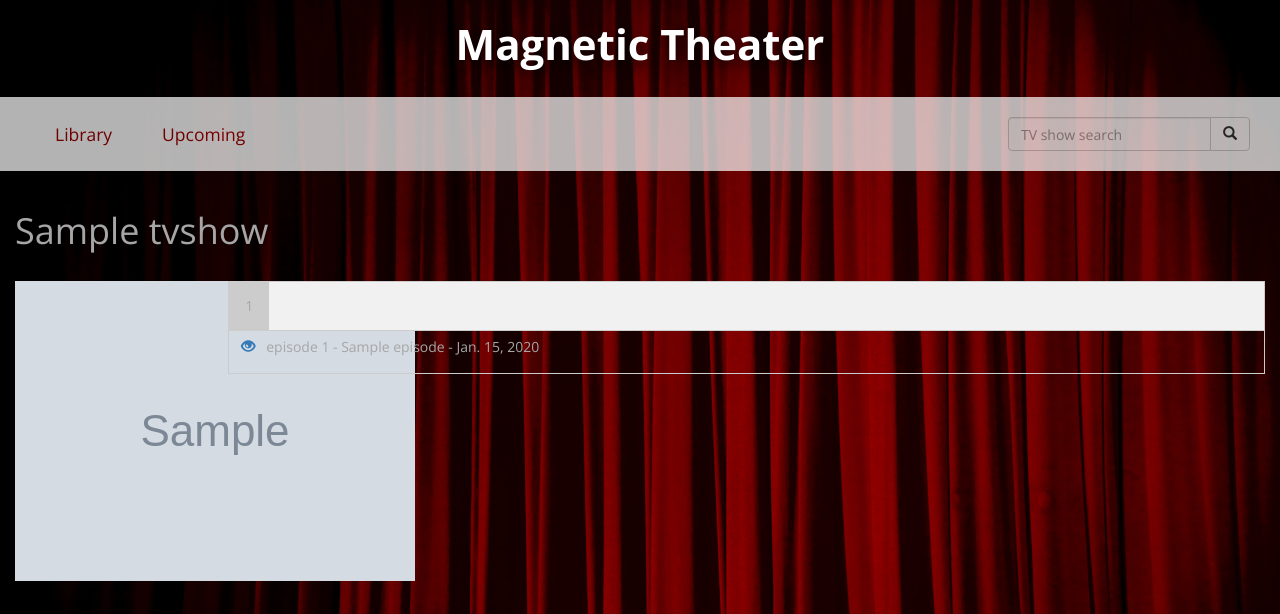
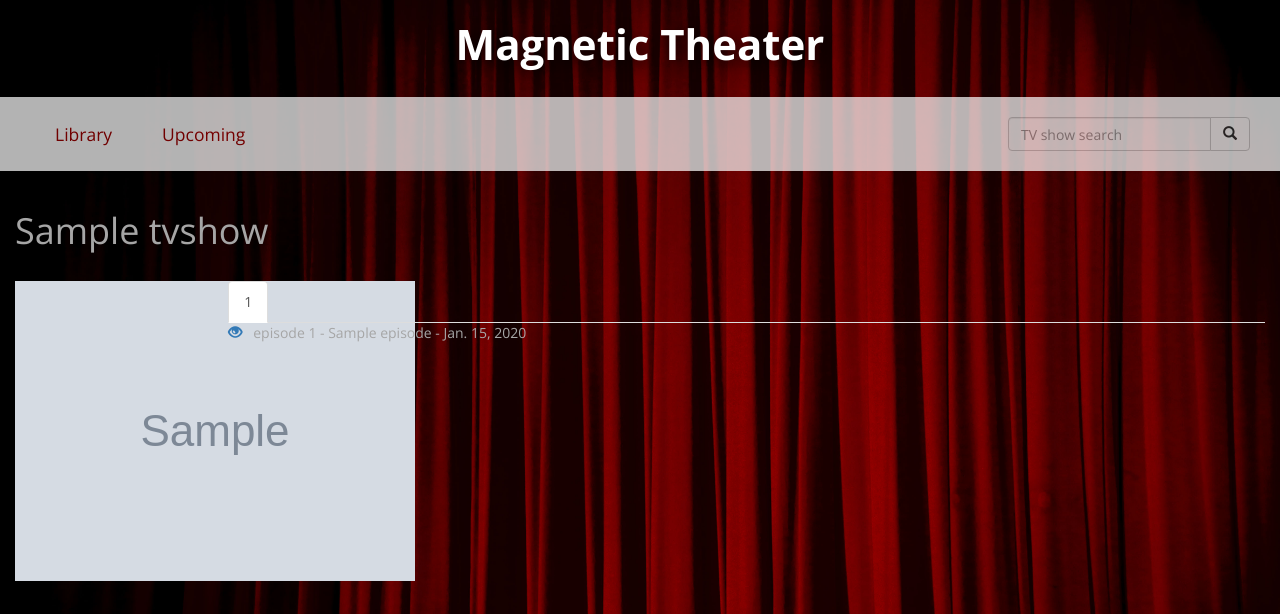
Before and after one commit to thomleonard/Video_Library, a Django app: a page that uses Series/templates/Series/base.html in a window 1280 px wide. Shown: the top 614 px of the page. Run offline with Django 3.2, Linux system fonts and the light colour scheme; tables that the repository leaves empty hold one stand-in row (values such as "Sample post"); grey boxes marked "Sample" are stand-in pictures; some libraries are stand-ins or nearby versions.

Commit message:
use the bootstrap tabs instead of my custom made ones

```diff
--- a/Series/static/Series/style.css
+++ b/Series/static/Series/style.css
@@ -107,39 +107,3 @@ IMG.HoverBorder:hover {
 /* -------------------------------------------- */
 /* Tabs */
 /* -------------------------------------------- */
-
-/* Style the tab */
-div.tab {
-    overflow: hidden;
-    border: 1px solid #ccc;
-    background-color: #f1f1f1;
-}
-
-/* Style the buttons inside the tab */
-div.tab button {
-    background-color: inherit;
-    float: left;
-    border: none;
-    outline: none;
-    cursor: pointer;
-    padding: 14px 16px;
-    transition: 0.3s;
-}
-
-/* Change background color of buttons on hover */
-div.tab button:hover {
-    background-color: #ddd;
-}
-
-/* Create an active/current tablink class */
-div.tab button.active {
-    background-color: #ccc;
-}
-
-/* Style the tab content */
-.tabcontent {
-    display: none;
-    padding: 6px 12px;
-    border: 1px solid #ccc;
-    border-top: none;
-}
--- a/Series/static/Series/tab.js
+++ /dev/null
@@ -1,20 +0,0 @@
-function openTab(evt, tabName) {
-    // Declare all variables
-    var i, tabcontent, tablinks;
-
-    // Get all elements with class="tabcontent" and hide them
-    tabcontent = document.getElementsByClassName("tabcontent");
-    for (i = 0; i < tabcontent.length; i++) {
-        tabcontent[i].style.display = "none";
-    }
-
-    // Get all elements with class="tablinks" and remove the class "active"
-    tablinks = document.getElementsByClassName("tablinks");
-    for (i = 0; i < tablinks.length; i++) {
-        tablinks[i].className = tablinks[i].className.replace(" active", "");
-    }
-
-    // Show the current tab, and add an "active" class to the button that opened the tab
-    document.getElementById(tabName).style.display = "block";
-    evt.currentTarget.className += " active";
-}
--- a/Series/templates/Series/base.html
+++ b/Series/templates/Series/base.html
@@ -7,6 +7,9 @@
 
         <!-- Bootstrap Core CSS -->
         <link href="{% static 'bootstrap/css/bootstrap.min.css' %}" rel="stylesheet">
+
+        <!-- Load the javascript for tabs -->
+        <script src="https://ajax.googleapis.com/ajax/libs/jquery/3.2.0/jquery.min.js"></script>
 
         <!-- Bootstrap JavaScript -->
         <script type="text/javascript" src="{% static 'bootstrap/js/bootstrap.min.js' %}"></script>
--- a/Series/templates/Series/tvshow_page.html
+++ b/Series/templates/Series/tvshow_page.html
@@ -4,9 +4,6 @@
 
     {% load static %}
     {% load Series_extras %}
-
-    <!-- Load the javascript for tabs -->
-    <script type="text/javascript" src="{% static 'Series/tab.js' %}"></script>
 
     <div class="container-fluid">
         <!-- TV show details -->
@@ -26,18 +23,18 @@
                 <div class="col-xs-12 col-sm-9 col-md-9 col-lg-10">
 
                     <!-- TV Seasons tabs -->
-                    <div class="tab">
-                        <!-- loop on seasons -->
+                    <ul class="nav nav-tabs">
                         {% for season in tvshow.seasons.all %}
-                            <button class="tablinks" onclick="{{ 'openTab(event, '|addstr:season.number|addstr:')' }}" id="{{ 'button '|addstr:season.number }}">
-                                {{ season.number }}
-                            </button>
+                            <li id="season |addstr:{{ season.number }}">
+                                <a data-toggle="tab" href="#{{ season.number }}">{{ season.number }}</a>
+                            </li>
                         {% endfor %}
-                    </div>
+                    </ul>
 
                     <!-- TV Seasons tabs content -->
+                    <div class="tab-content">
                         {% for season in tvshow.seasons.all %}
-                        <div id="{{ season.number }}" class="tabcontent">
+                        <div id="{{ season.number }}" class="tab-pane">
                                 {% if season.episodes.all %}
                                     <p>
                                         {% for episode in season.episodes.all %}
@@ -65,13 +62,14 @@
                                     <p> No episodes found</p>
                                 {% endif %}
                             </div>
+                        {% endfor %}
+                    </div>
 
-                    {% endfor %}
 
                     <!-- Set the active season -->
                     <script>
-                        document.getElementById("{{ 'button '|addstr:tvshow.active_season }}").className += "   active";
-                        document.getElementById("{{ tvshow.active_season }}").style.display = "block";
+                        document.getElementById("season |addstr:{{ tvshow.active_season }}").className = "active";
+                        document.getElementById("{{ tvshow.active_season }}").className = "tab-pane active";
                     </script>
                 </div>
             {% endif %}
```
Also changed, not shown: Series/static/Series/not_seen_icon.png (deleted), Series/static/Series/seen_icon.png (deleted). Lines whose indentation alone changed are shown as unchanged.
